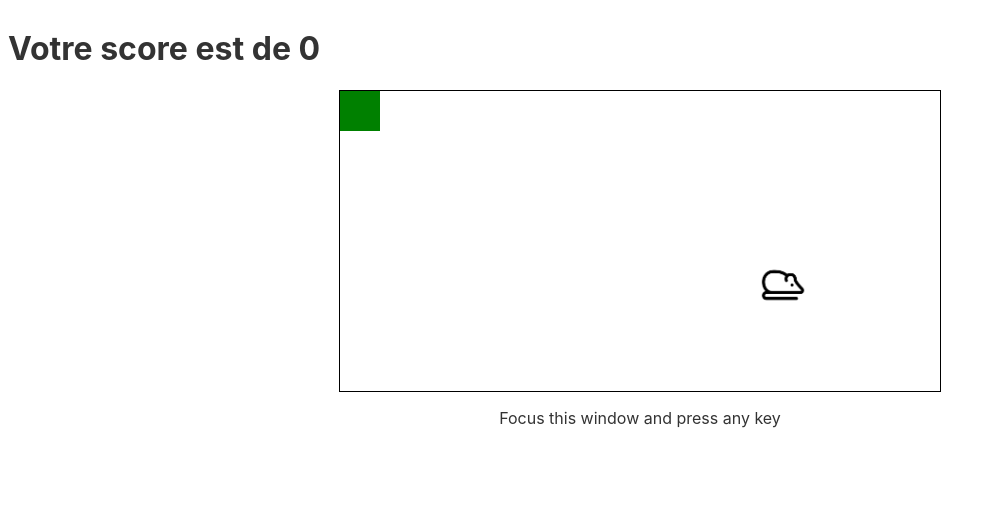
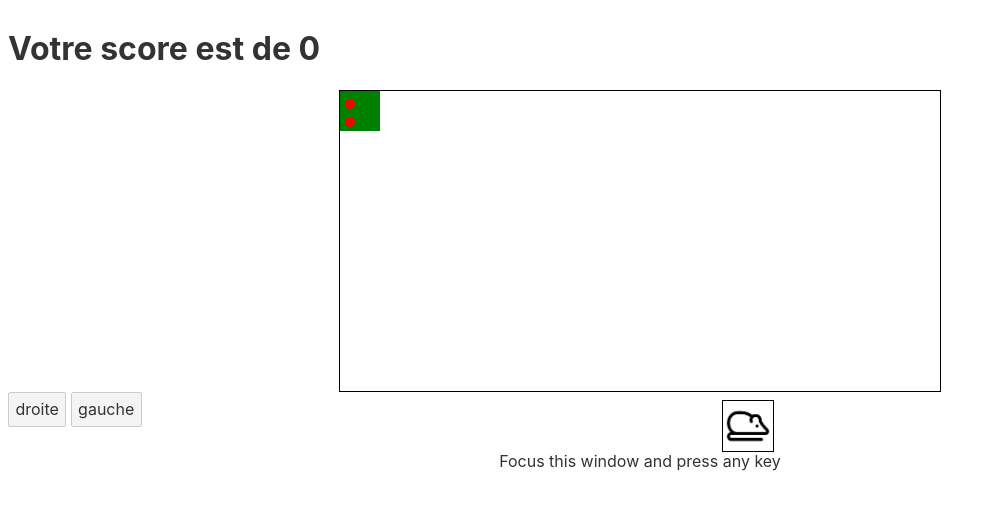
Before and after one commit to LinardJeremy/workshop_svelte, a Svelte app: page / in a window 1280 px wide. Shown: the top 510 px of the page, without its empty margins (0-996 px from the left). Built offline with nearby package versions, Linux system fonts and the light colour scheme.

Commit message:
ajout des rotates

```diff
--- a/src/App.svelte
+++ b/src/App.svelte
@@ -2,11 +2,12 @@
 import Snake from "./Snake.svelte"
 import Button from "./Button.svelte"
 import Food from "./Food.svelte"
-// import Event, { handleKeydown } from "./Event.svelte"
+ import Event, { hello } from "./Event.svelte"
 $: newPos = 0;
 $: newTopPos = 0;
 let key;
 let keyCode;
+let changeRotate;
 $: posFoodX = (Math.random() * 600)
 $: posFoodY = (Math.random() * 300)
 $: score = 0;
@@ -15,19 +16,27 @@ $: score = 0;
 function handleKeydown(event) {
 		key = event.key;
 		keyCode = event.keyCode;
+		// right = 39
 		if (keyCode === 39){
 			newPos +=20
+			changeRotate = "rotateRight";
 		}
+		// left = 37
 		if (keyCode === 37){
 			newPos -=20
+			changeRotate = "rotateLeft"
 		}
+		// bottom = 40
 		if (keyCode === 40){
 			newTopPos +=20
+			changeRotate ="rotateBottom"
 		}
+		// top = 38
 		if (keyCode === 38){
 			newTopPos -=20
+			changeRotate = "rotateTop"
 		}
-		if (newPos < posFoodX+ 50 &&
+		if (newPos < posFoodX + 50 &&
   			newPos + 40 > posFoodX &&
   			newTopPos < posFoodY + 50 &&
   		40 + newTopPos > posFoodY) {
@@ -46,12 +55,16 @@ function handleKeydown(event) {
 <main>
 	<h1>Votre score est de {score}</h1>
 	<div class="gameArea">
-		<Snake pos={newPos} posTop={newTopPos}/>
+		<Snake pos={newPos} posTop={newTopPos} rotation={changeRotate}/>
 		<Food posFoodLeft={posFoodX} posFoodTop={posFoodY} />
 	</div>
 </main>
+<Button  text={"droite"} />
+<Button text={"gauche"}/>
 
 <svelte:window on:keydown={handleKeydown}/>
+
+
 <div style="text-align: center">
 	{#if key}
 		<kbd>{key === ' ' ? 'Space' : key}</kbd>
--- a/src/Button.svelte
+++ b/src/Button.svelte
@@ -1,8 +1,11 @@
 
-<script>
-    export let handleClick;
+<script contexte="module">
+     export function handleClick(){
+       alert("salut");
+    };
     export let text = "button";
 </script>
+
 
 
 <button class="button-right" on:click={handleClick}>
--- a/src/Food.svelte
+++ b/src/Food.svelte
@@ -8,6 +8,7 @@ export let imgSrc = "./img/mouse.png";
        height: 50px;
        width: 50px;
        position: relative;
+       border: black solid 1px;
    }
     .imgFood {
         height: 100%;
--- a/src/Snake.svelte
+++ b/src/Snake.svelte
@@ -1,7 +1,8 @@
 <script>
 export let snake = 'snake';
 export  let pos = 15;
-export let posTop = 0;
+export let posTop ;
+export let rotation ;
 
 </script>
 <style>
@@ -11,7 +12,45 @@ export let posTop = 0;
         height: 40px;
         width: 40px;
         right: 0px;
+
+    }
+    .eyes {
+        background-color: red;
+        height: 10px;
+        width: 10px;
+        border-radius: 50%;
+        position:relative;
+        top: 8px;
+        left: 5px;
+    }
+    .eyes2 {
+        background-color: red;
+        height: 10px;
+        width: 10px;
+        border-radius: 50%;
+        position:relative;
+        top: 16px;
+        left: 5px;
+    }
+    .rotateRight{
+        transform: rotate(180deg);
+    }
+    .rotateLeft {
+        transform: rotate(0deg);
+    }
+    .rotateTop {
+        transform: rotate(90deg);
+    }
+    .rotateBottom {
+        transform : rotate(270deg)
     }
     </style>
 
-<div class="divTest" id={snake} style="left :{pos}px; top:{posTop}px;"></div>
+<div class="divTest {rotation}" id={snake} style="left :{pos}px; top:{posTop}px;">
+<div class="eyes">
+
+</div>
+<div class="eyes2">
+
+</div>
+</div>
```
